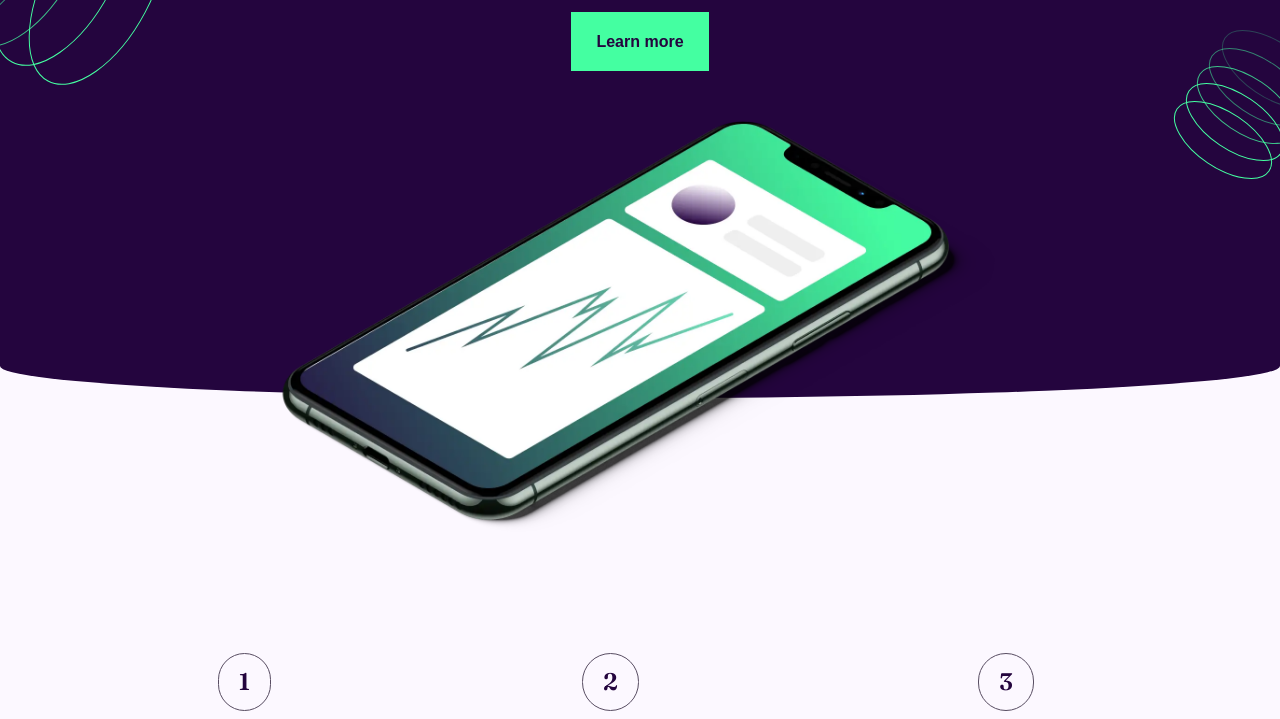
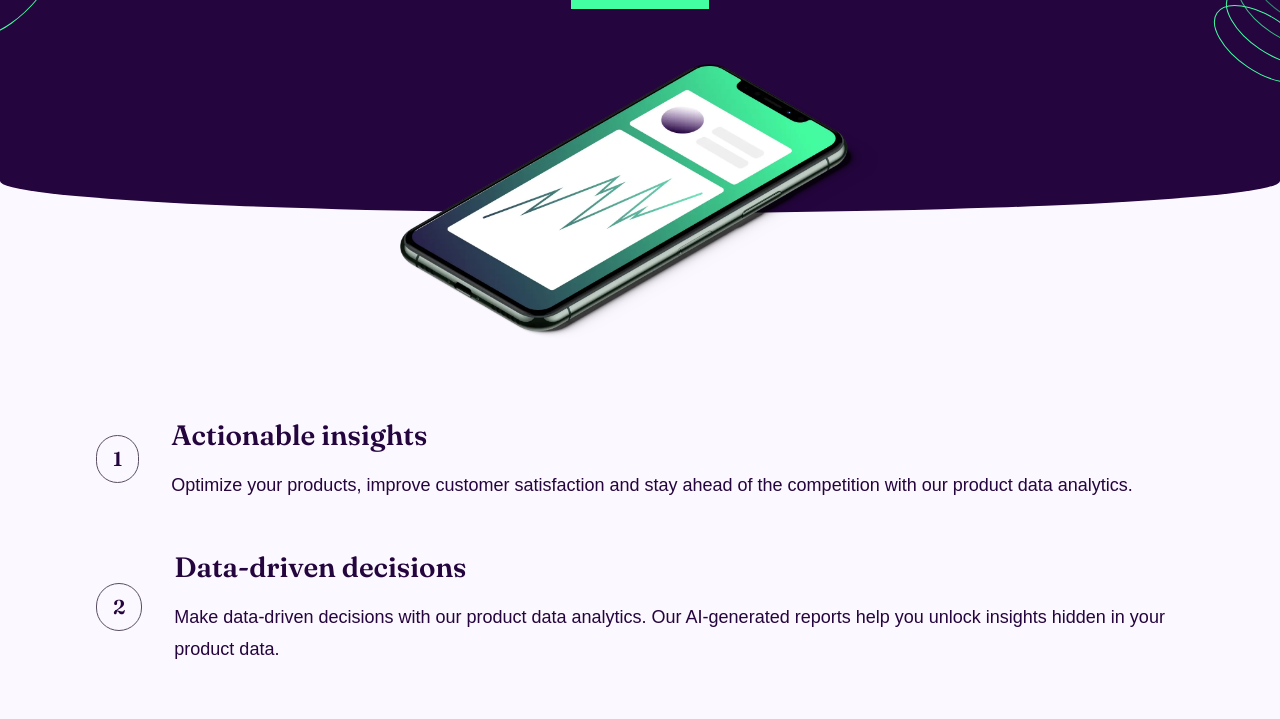
Before and after one commit to ldgni/workit-landing-page, a website: page index.html in a window 1280 px wide. Shown: the part 338-1057 px from the top of the page. Drawn offline with Linux system fonts and the light colour scheme; a web font is replaced by a local one.

Commit message:
Adjust container and media query sizes

```diff
--- a/sass/layout/_containers.scss
+++ b/sass/layout/_containers.scss
@@ -11,11 +11,9 @@
   max-width: 23rem;
   margin-inline: auto;
   @include md-size {
-    padding-inline: 1rem;
     max-width: 45rem;
-    margin-inline: auto;
   }
   @include lg-size {
-    max-width: 70rem;
+    max-width: 71rem;
   }
 }
--- a/sass/utils/_mixins.scss
+++ b/sass/utils/_mixins.scss
@@ -5,7 +5,7 @@
 }
 
 @mixin lg-size {
-  @media (min-width: 70rem) {
+  @media (min-width: 90rem) {
     @content;
   }
 }
```
Also changed, not shown: style.css.
